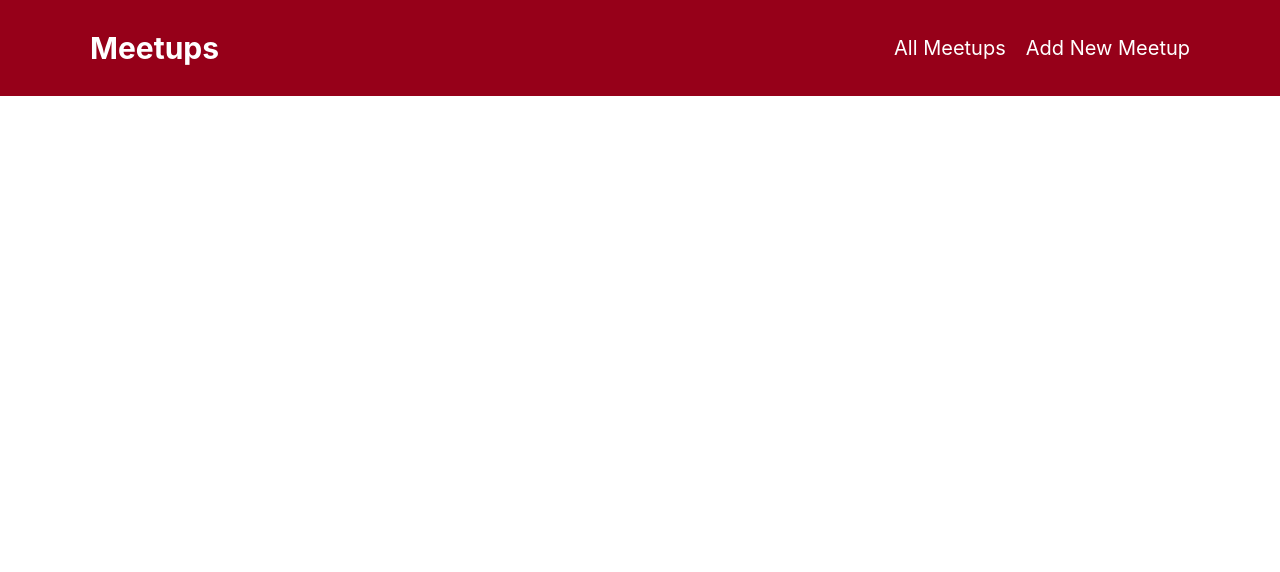
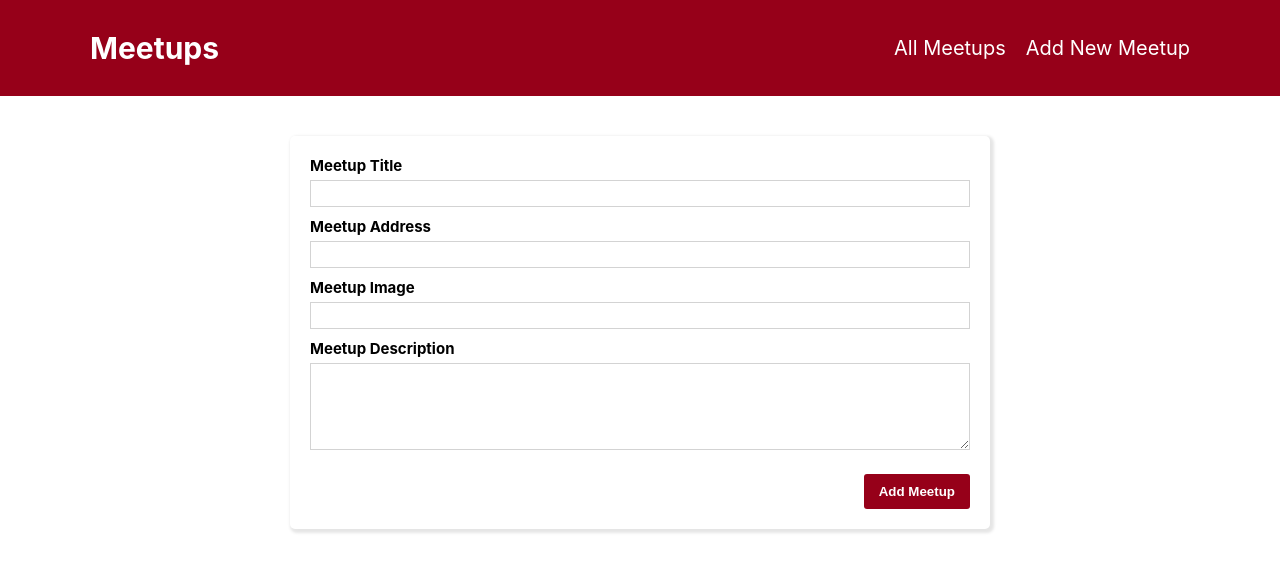
Before and after one commit to sudett/meetup-next, a Next.js app: page /new-meetup in a window 1280 px wide. Shown: the top 572 px of the page. Built offline with nearby package versions, Linux system fonts and the light colour scheme.

Commit message:
Design new meetup page also implement add meetup functionality

```diff
--- a/components/meetup-item/MeetupItem.js
+++ b/components/meetup-item/MeetupItem.js
@@ -2,7 +2,7 @@ import { useRouter } from "next/router";
 
 import styles from "./MeetupItem.module.css";
 
-const MeetupItem = ({ img, id, title, address }) => {
+const MeetupItem = ({ img, id, title, address, description }) => {
   const router = useRouter();
 
   return (
@@ -11,6 +11,7 @@ const MeetupItem = ({ img, id, title, address }) => {
       <div className={styles.content}>
         <h2 className={styles.title}>{title}</h2>
         <address>{address}</address>
+        <p>{description}</p>
         <button className={styles.btn} onClick={() => router.push(`/${id}`)}>
           Show Details
         </button>
--- a/components/meetup-item/MeetupItem.module.css
+++ b/components/meetup-item/MeetupItem.module.css
@@ -1,5 +1,5 @@
 .card {
-  box-shadow: 0.5rem 0.5rem 0.5rem 0.5rem rgba(0, 0, 0, 0.1);
+  box-shadow: 0.2rem 0.2rem 0.3rem 0.2rem rgba(0, 0, 0, 0.1);
   border-radius: 0.5rem;
   overflow: hidden;
   margin-bottom: 2rem;
@@ -27,4 +27,5 @@
   padding: 0.75rem 2rem;
   outline: none;
   border: 1px solid gray;
+  cursor: pointer;
 }
--- a/components/meetup-list/MeetupList.js
+++ b/components/meetup-list/MeetupList.js
@@ -7,7 +7,7 @@ const MeetupList = () => {
 
   return (
     <div>
-      {meetups.map((meetup) => (
+      {meetups?.map((meetup) => (
         <MeetupItem key={meetup.id} {...meetup} />
       ))}
     </div>
--- a/contexts/MeetupReducer.js
+++ b/contexts/MeetupReducer.js
@@ -5,24 +5,39 @@ export const INITIAL_STATE = {
       title: "First Meetup",
       address: "Some Street 1, Some City",
       img: "https://upload.wikimedia.org/wikipedia/commons/thumb/e/e4/Palace_of_Westminster_from_the_dome_on_Methodist_Central_Hall_%28cropped%29.jpg/1000px-Palace_of_Westminster_from_the_dome_on_Methodist_Central_Hall_%28cropped%29.jpg",
+      description: "This is some description",
     },
     {
       id: 2,
       title: "Second Meetup",
       address: "Some Street 2, Some City",
       img: "https://upload.wikimedia.org/wikipedia/commons/thumb/e/e4/Palace_of_Westminster_from_the_dome_on_Methodist_Central_Hall_%28cropped%29.jpg/1000px-Palace_of_Westminster_from_the_dome_on_Methodist_Central_Hall_%28cropped%29.jpg",
+      description: "This is some description",
     },
     {
       id: 3,
       title: "Third Meetup",
       address: "Some Street 3, Some City",
       img: "https://upload.wikimedia.org/wikipedia/commons/thumb/e/e4/Palace_of_Westminster_from_the_dome_on_Methodist_Central_Hall_%28cropped%29.jpg/1000px-Palace_of_Westminster_from_the_dome_on_Methodist_Central_Hall_%28cropped%29.jpg",
+      description: "This is some description",
     },
   ],
 };
 
 export const meetupReducer = (state = INITIAL_STATE, action) => {
   switch (action.type) {
+    case "add-meetup":
+      return {
+        ...state,
+        meetups: [
+          ...state.meetups,
+          {
+            ...action.payload,
+            id: state.meetups.length + 1,
+          },
+        ],
+      };
+
     default:
       return state;
   }
--- a/pages/[meetupId]/index.js
+++ b/pages/[meetupId]/index.js
@@ -12,12 +12,11 @@ const MeetupDetail = () => {
   const { meetups } = useMeetupContext();
 
   const targetMeetup = meetups.find((meetup) => meetup.id === +meetupId);
-  console.log(targetMeetup);
 
   return (
     <>
       {targetMeetup && (
-        <div>
+        <div className={styles.card}>
           {" "}
           <img
             className={styles.img}
@@ -27,6 +26,7 @@ const MeetupDetail = () => {
           <div className={styles.content}>
             <h2 className={styles.title}>{targetMeetup.title}</h2>
             <address>{targetMeetup.address}</address>
+            <p>{targetMeetup.description}</p>
           </div>
         </div>
       )}
--- a/pages/[meetupId]/index.module.css
+++ b/pages/[meetupId]/index.module.css
@@ -1,3 +1,8 @@
+.card {
+  border: 1px solid lightgray;
+  border-radius: 0.3rem;
+}
+
 .img {
   width: 100%;
 }
--- /dev/null
+++ b/pages/new-meetup.js
@@ -0,0 +1,78 @@
+import React, { useRef } from "react";
+import { useRouter } from "next/router";
+
+import { useMeetupContext } from "../contexts/MeetupContext";
+
+import styles from "./new-meetup.module.css";
+
+const NewMeetup = () => {
+  const router = useRouter();
+  const { dispatch } = useMeetupContext();
+
+  const titleRef = useRef(null);
+  const addressRef = useRef(null);
+  const imageRef = useRef(null);
+  const descriptionRef = useRef(null);
+
+  const submitHandler = (e) => {
+    e.preventDefault();
+    dispatch({
+      type: "add-meetup",
+      payload: {
+        title: titleRef.current.value,
+        address: addressRef.current.value,
+        img: imageRef.current.value,
+        description: descriptionRef.current.value,
+      },
+    });
+
+    titleRef.current.value = "";
+    addressRef.current.value = "";
+    imageRef.current.value = "";
+    descriptionRef.current.value = "";
+
+    router.push("/");
+  };
+
+  return (
+    <form className={styles.form} onSubmit={submitHandler}>
+      <div className={styles.group}>
+        <label className={styles.label} htmlFor="title">
+          Meetup Title
+        </label>
+        <input className={styles.input} type="text" id="title" ref={titleRef} />
+      </div>
+      <div className={styles.group}>
+        <label className={styles.label} htmlFor="address">
+          Meetup Address
+        </label>
+        <input
+          className={styles.input}
+          type="text"
+          id="address"
+          ref={addressRef}
+        />
+      </div>
+      <div className={styles.group}>
+        <label className={styles.label} htmlFor="image">
+          Meetup Image
+        </label>
+        <input className={styles.input} type="text" id="image" ref={imageRef} />
+      </div>
+      <div className={styles.group}>
+        <label className={styles.label} htmlFor="description">
+          Meetup Description
+        </label>
+        <textarea
+          className={styles.input}
+          id="description"
+          rows={5}
+          ref={descriptionRef}
+        />
+      </div>
+      <button className={styles.btn}>Add Meetup</button>
+    </form>
+  );
+};
+
+export default NewMeetup;
--- /dev/null
+++ b/pages/new-meetup.module.css
@@ -0,0 +1,37 @@
+.form {
+  display: flex;
+  flex-direction: column;
+  box-shadow: 0.2rem 0.2rem 0.3rem 0.2rem rgba(0, 0, 0, 0.1);
+  padding: 2rem;
+  border-radius: 0.5rem;
+}
+
+.group {
+  margin-bottom: 1rem;
+}
+
+.label {
+  display: inline-block;
+  font-weight: bold;
+  margin-bottom: 0.5rem;
+}
+
+.input {
+  width: 100%;
+  border: 1px solid lightgray;
+  padding: 0.5rem;
+  outline: none;
+}
+
+.btn {
+  align-self: flex-end;
+  background-color: #960019;
+  padding: 1rem 1.5rem;
+  border-radius: 0.3rem;
+  font-weight: bold;
+  color: #fff;
+  outline: none;
+  border: none;
+  margin-top: 1rem;
+  cursor: pointer;
+}
```
